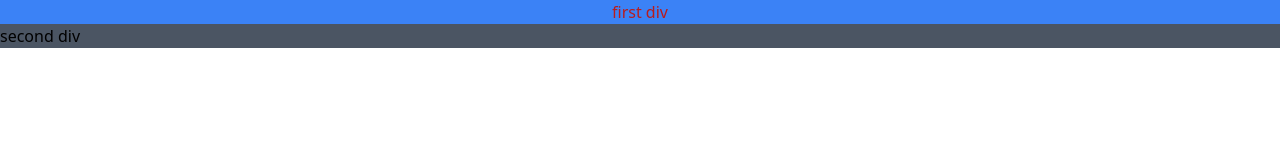
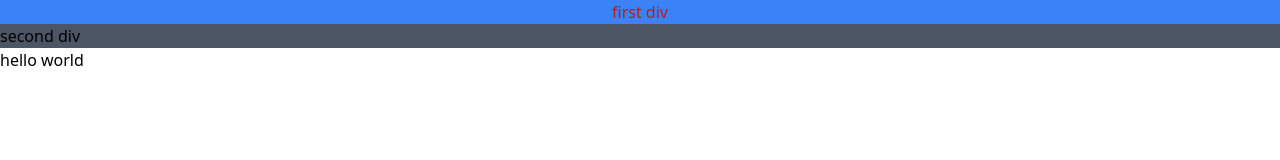
Before and after one commit to Bharat8989/Tailwind-with-React, a React (Vite) app in the folder Tailwind1/: page / in a window 1280 px wide. Shown: the top 160 px of the page. Built offline with nearby package versions, Linux system fonts and the light colour scheme.

Commit message:
seconde commit -m

```diff
--- a/Tailwind1/src/App.jsx
+++ b/Tailwind1/src/App.jsx
@@ -7,6 +7,8 @@ const App = () => {
       <h1 className='xs:text-center sm:text-left md:text-right lg:text-center bg-blue-500 text-ws text-red-700'>first div </h1>
       <div>
         <h1 className='max-w-[1600px] mx-auto bg-[#4b5563] '>second div</h1>
+
+        <h2> hello world</h2>
       </div>
     </div>
 
--- /dev/null
+++ b/Tailwind1/src/Page.jsx
@@ -0,0 +1,11 @@
+import React from 'react'
+
+const Page = () => {
+  return (
+    <div>
+
+    </div>
+  )
+}
+
+export default Page
```
